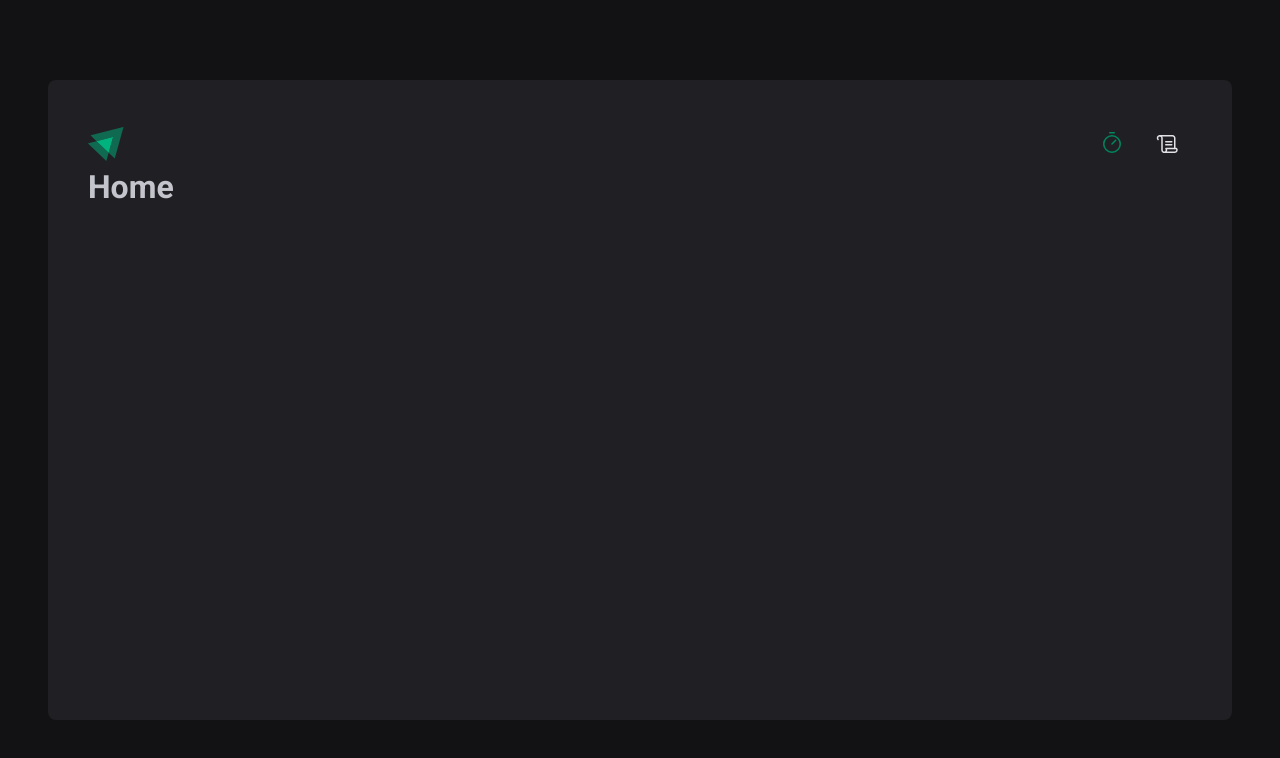
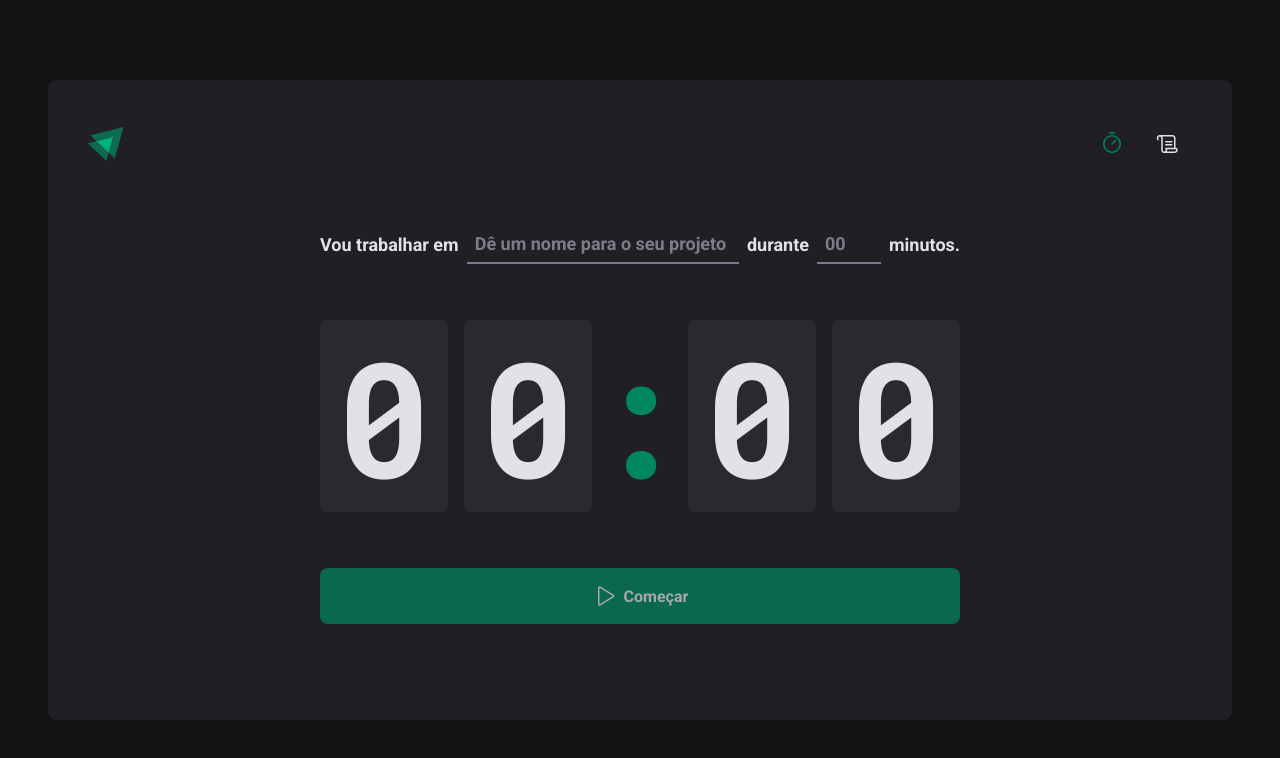
Before and after one commit to pedrowiskutzki/02-ignite-time, a React (Vite) app: page / in a window 1280 px wide. Shown: the top 758 px of the page. Built offline with nearby package versions, Linux system fonts and the light colour scheme.

Commit message:
feat(Home):Implement Home

```diff
--- a/src/Router.tsx
+++ b/src/Router.tsx
@@ -1,6 +1,6 @@
 import { Route } from 'react-router'
 import { Routes } from 'react-router-dom'
-import { Home } from './pages/Home'
+import { Home } from './pages/Home/Home'
 import { History } from './pages/History'
 import { DefaultLayout } from './layouts/DefaultLayout/index'
 
--- a/src/layouts/DefaultLayout/index.tsx
+++ b/src/layouts/DefaultLayout/index.tsx
@@ -1,5 +1,5 @@
 import { Outlet } from 'react-router-dom'
-import { Header } from '../../components/header/Header'
+import { Header } from '../../components/Header/Header'
 import { LayoutContainer } from './styles'
 
 export function DefaultLayout() {
--- a/src/pages/Home.tsx
+++ /dev/null
@@ -1,7 +0,0 @@
-export function Home() {
-  return (
-    <div>
-      <h1>Home</h1>
-    </div>
-  )
-}
--- /dev/null
+++ b/src/pages/Home/Home.tsx
@@ -0,0 +1,58 @@
+import { Play } from 'phosphor-react'
+import {
+  ContdownContainer,
+  FormContainer,
+  HomeContainer,
+  MinutesAmountInput,
+  Separator,
+  StartCountdownButton,
+  TaskInput,
+} from './styles'
+
+export function Home() {
+  return (
+    <HomeContainer>
+      <form>
+        <FormContainer>
+          <label htmlFor="task">Vou trabalhar em</label>
+          <TaskInput
+            id="task"
+            list="task-suggestions"
+            placeholder="Dê um nome para o seu projeto"
+          />
+
+          <datalist id="task-suggestions">
+            <option value="Projeto 01"></option>
+            <option value="Projeto 02"></option>
+            <option value="Projeto 03"></option>
+            <option value="Banana"></option>
+          </datalist>
+
+          <label htmlFor="minutsAmount">durante</label>
+          <MinutesAmountInput
+            type="number"
+            id="minutesAmount"
+            placeholder="00"
+            step={5}
+            min={5}
+            max={60}
+          />
+
+          <span>minutos.</span>
+        </FormContainer>
+
+        <ContdownContainer>
+          <span>0</span>
+          <span>0</span>
+          <Separator>:</Separator>
+          <span>0</span>
+          <span>0</span>
+        </ContdownContainer>
+        <StartCountdownButton disabled type="submit">
+          <Play size={24} />
+          Começar
+        </StartCountdownButton>
+      </form>
+    </HomeContainer>
+  )
+}
--- /dev/null
+++ b/src/pages/Home/styles.ts
@@ -0,0 +1,113 @@
+import styled from 'styled-components'
+
+export const HomeContainer = styled.main`
+  flex: 1;
+
+  display: flex;
+  flex-direction: column;
+  align-items: center;
+  justify-content: center;
+
+  form {
+    display: flex;
+    flex-direction: column;
+    align-items: center;
+    gap: 3.5rem;
+  }
+`
+
+export const FormContainer = styled.div`
+  width: 100%;
+  display: flex;
+  align-items: center;
+  justify-content: center;
+  gap: 0.5rem;
+  color: ${(props) => props.theme['gray-100']};
+  font-size: 1.125rem;
+  font-weight: bold;
+  flex-wrap: wrap;
+`
+
+const BaseInput = styled.input`
+  background: transparent;
+  height: 2.5rem;
+  border: 0;
+  border-bottom: 2px solid ${(props) => props.theme['gray-500']};
+  font-weight: bold;
+  font-size: 1.125rem;
+  padding: 0 0.5rem;
+  color: ${(props) => props.theme['gray-100']};
+
+  &:focus {
+    box-shadow: none;
+    border-color: ${(props) => props.theme['green-500']};
+  }
+
+  &::placeholder {
+    color: ${(props) => props.theme['gray-500']};
+  }
+`
+
+export const TaskInput = styled(BaseInput)`
+  flex: 1;
+
+  &::-webkit-calendar-picker-indicator {
+    display: none !important;
+  }
+`
+export const MinutesAmountInput = styled(BaseInput)`
+  width: 4rem;
+`
+
+export const ContdownContainer = styled.div`
+  font-family: 'Roboto Mono', monospace;
+  font-size: 10rem;
+  line-height: 8rem;
+  color: ${(props) => props.theme['gray-100']};
+
+  display: flex;
+  gap: 1rem;
+
+  span {
+    background: ${(props) => props.theme['gray-700']};
+    padding: 2rem 1rem;
+    border-radius: 8px;
+  }
+`
+export const Separator = styled.div`
+  padding: 2rem 0;
+  color: ${(props) => props.theme['green-500']};
+
+  width: 4rem;
+  overflow: hidden;
+  display: flex;
+  justify-content: center;
+`
+
+export const StartCountdownButton = styled.button`
+  width: 100%;
+  border: 0;
+  padding: 1rem;
+  border-radius: 8px;
+
+  display: flex;
+  align-items: center;
+  justify-content: center;
+
+  gap: 0.5rem;
+  font-weight: bold;
+
+  cursor: pointer;
+
+  background: ${(props) => props.theme['green-500']};
+  color: ${(props) => props.theme['gray-100']};
+
+  &:disabled {
+    opacity: 0.7;
+    cursor: not-allowed;
+  }
+
+  &:not(:disabled):hover {
+    background: ${(props) => props.theme['green-700']};
+  }
+`
--- a/src/styles/global.ts
+++ b/src/styles/global.ts
@@ -15,6 +15,7 @@ export const GlobalStyle = createGlobalStyle`
 body {
   background: ${(props) => props.theme['gray-900']};
   color: ${(props) => props.theme['gray-300']};
+  -webkit-font-smoothing: antialised;
 }
 
 body, input, textarea, button{
```
Also changed, not shown: src/pages/History/index.tsx (added, +9 -0 lines).
